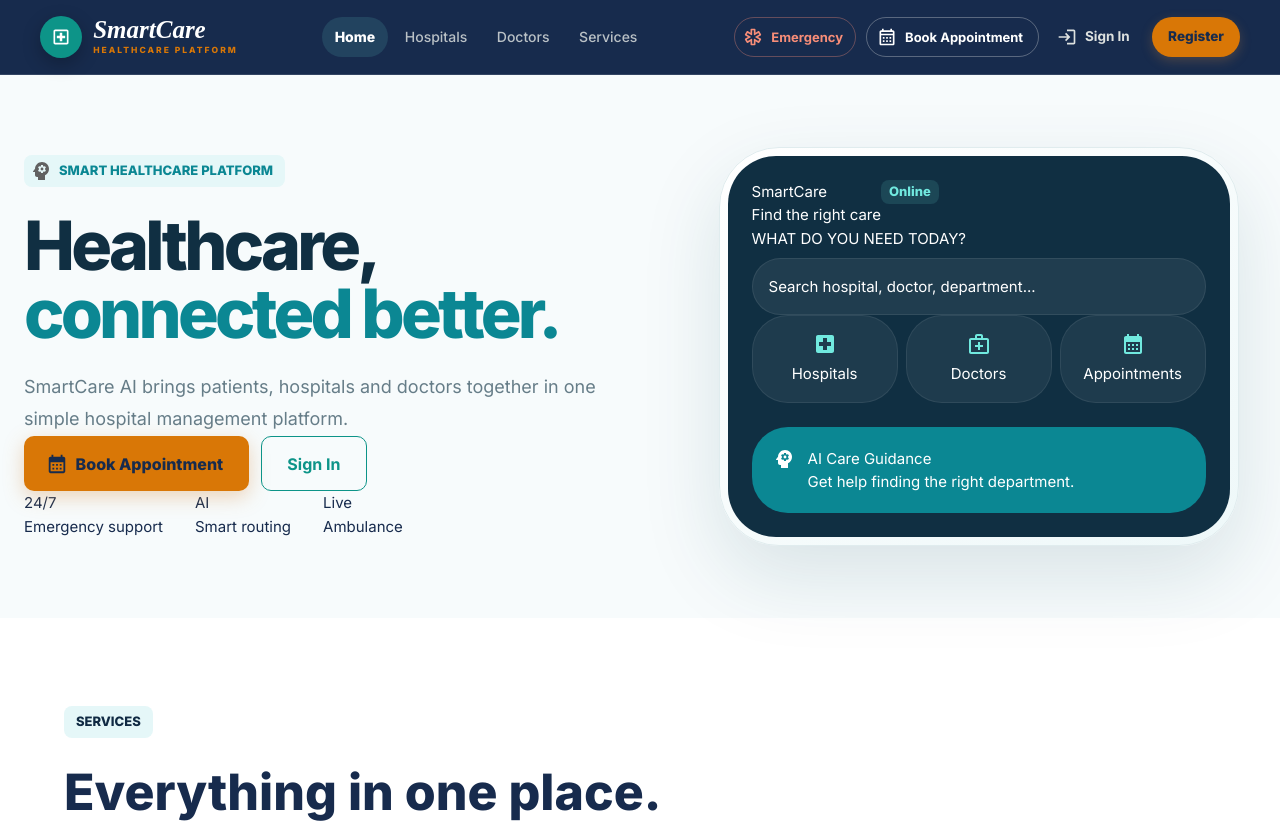
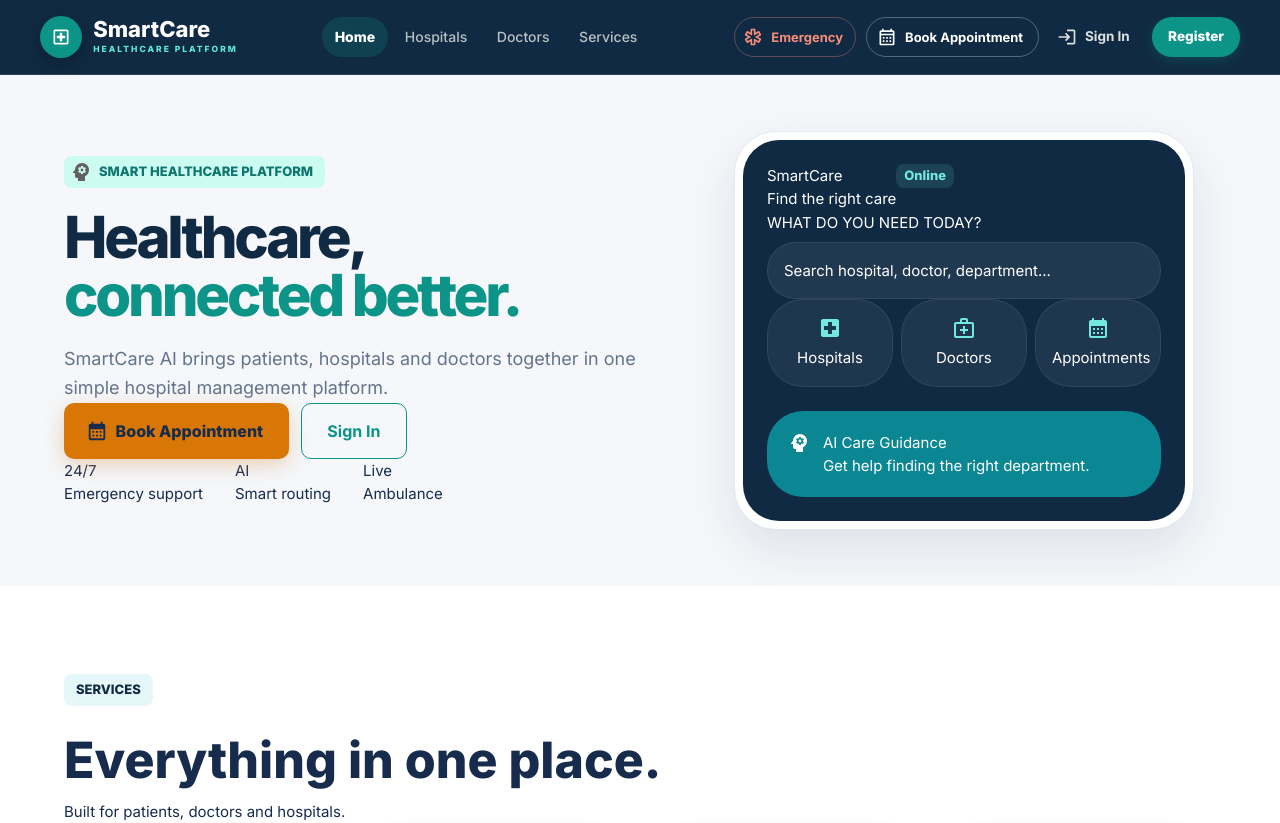
Before and after one commit to krushal-04/SmartCare-AI, a React (Create React App) app in the folder frontend/: page / in a window 1280 px wide. Shown: the top 823 px of the page. Built offline with nearby package versions, Linux system fonts and the light colour scheme.

Commit message:
refactor(public): tighten landing experience

```diff
--- a/frontend/src/components/navbars/GuestNavbar.js
+++ b/frontend/src/components/navbars/GuestNavbar.js
@@ -56,7 +56,7 @@ export default function GuestNavbar() {
                 position="sticky"
                 elevation={0}
                 sx={{
-                    bgcolor: colors.ink,
+                    bgcolor: colors.navy,
                     color: colors.white,
                     borderBottom: `1px solid ${colors.hairlineOnDark}`,
                     backdropFilter: "blur(16px)",
@@ -99,10 +99,9 @@ export default function GuestNavbar() {
                         <Box>
                             <Typography
                                 sx={{
-                                    fontFamily: "'Newsreader', serif",
-                                    fontStyle: "italic",
-                                    fontWeight: 600,
-                                    fontSize: { xs: 21, md: 25 },
+                                    fontFamily: "Inter, sans-serif",
+                                    fontWeight: 750,
+                                    fontSize: { xs: 20, md: 22 },
                                     lineHeight: 1,
                                     color: colors.white,
                                 }}
@@ -114,7 +113,7 @@ export default function GuestNavbar() {
                                     fontSize: 8.5,
                                     letterSpacing: 2,
                                     fontWeight: 800,
-                                    color: colors.amber,
+                                    color: "#5EEAD4",
                                     display: { xs: "none", sm: "block" },
                                     mt: 0.3,
                                 }}
@@ -142,7 +141,7 @@ export default function GuestNavbar() {
                                         py: 0.9,
                                         borderRadius: 2,
                                         color: active ? colors.white : "rgba(243,245,240,0.74)",
-                                        bgcolor: active ? "rgba(113,233,223,0.12)" : "transparent",
+                                        bgcolor: active ? "rgba(13,148,136,0.22)" : "transparent",
                                         fontWeight: active ? 800 : 500,
                                         fontSize: 14,
                                         textTransform: "none",
@@ -234,18 +233,18 @@ export default function GuestNavbar() {
                             variant="contained"
                             onClick={() => handleNavigate("/register")}
                             sx={{
-                                bgcolor: colors.amber,
-                                color: colors.ink,
+                                bgcolor: colors.pine,
+                                color: colors.white,
                                 fontWeight: 800,
                                 fontSize: 13.5,
                                 px: 2,
                                 py: 0.85,
                                 borderRadius: 2.2,
                                 textTransform: "none",
-                                boxShadow: "0 4px 12px rgba(214,138,60,0.25)",
+                                boxShadow: "0 4px 12px rgba(13,148,136,0.22)",
                                 "&:hover": {
-                                    bgcolor: colors.amberDeep,
-                                    boxShadow: "0 6px 18px rgba(214,138,60,0.35)",
+                                    bgcolor: colors.pineDeep,
+                                    boxShadow: "0 6px 18px rgba(13,148,136,0.3)",
                                 },
                             }}
                         >
@@ -275,7 +274,7 @@ export default function GuestNavbar() {
                 PaperProps={{
                     sx: {
                         width: { xs: "85%", sm: 360 },
-                        bgcolor: colors.ink,
+                        bgcolor: colors.navy,
                         color: colors.white,
                         p: 3,
                     },
@@ -298,9 +297,8 @@ export default function GuestNavbar() {
                         </Box>
                         <Typography
                             sx={{
-                                fontFamily: "'Newsreader', serif",
-                                fontStyle: "italic",
-                                fontWeight: 600,
+                                fontFamily: "Inter, sans-serif",
+                                fontWeight: 750,
                                 fontSize: 22,
                                 color: colors.white,
                             }}
@@ -353,7 +351,7 @@ export default function GuestNavbar() {
                                     borderRadius: 2,
                                     mb: 0.8,
                                     bgcolor: active ? "rgba(255,255,255,0.12)" : "transparent",
-                                    color: active ? colors.amber : "rgba(255,255,255,0.85)",
+                                    color: active ? "#5EEAD4" : "rgba(255,255,255,0.85)",
                                 }}
                             >
                                 <ListItemIcon sx={{ color: "inherit", minWidth: 38 }}>
@@ -413,12 +411,12 @@ export default function GuestNavbar() {
                         startIcon={<PersonAddOutlined />}
                         onClick={() => handleNavigate("/register")}
                         sx={{
-                            bgcolor: colors.amber,
-                            color: colors.ink,
+                            bgcolor: colors.pine,
+                            color: colors.white,
                             py: 1.1,
                             fontWeight: 800,
                             borderRadius: 2.5,
-                            "&:hover": { bgcolor: colors.amberDeep },
+                            "&:hover": { bgcolor: colors.pineDeep },
                         }}
                     >
                         Create Account
--- a/frontend/src/pages/Home.js
+++ b/frontend/src/pages/Home.js
@@ -1,5 +1,4 @@
-import { useEffect } from "react";
-import { useNavigate } from "react-router-dom";
+import { Navigate, useNavigate } from "react-router-dom";
 
 import {
     Box,
@@ -32,52 +31,50 @@ function Home() {
     const navigate = useNavigate();
     const { isAuthenticated, role } = useAuth();
 
-    useEffect(() => {
-        if (isAuthenticated && role) {
-            const dest = role === "admin" ? "/admin" : role === "hospital" ? "/hospital" : "/patient";
-            navigate(dest, { replace: true });
-        }
-    }, [isAuthenticated, role, navigate]);
+    if (isAuthenticated && role) {
+        const destination = role === "admin" ? "/admin" : role === "hospital" ? "/hospital" : "/patient";
+        return <Navigate to={destination} replace />;
+    }
 
     return (
         <Box
             sx={{
                 minHeight: "100vh",
-                bgcolor: "#F7FBFC",
+                bgcolor: colors.canvas,
             }}
         >
             <Navbar />
 
             {/* HERO */}
 
-            <Container maxWidth="xl">
+            <Container maxWidth="lg">
                 <Box
                     sx={{
                         display: "grid",
                         gridTemplateColumns: {
                             xs: "1fr",
-                            lg: "1.05fr .95fr",
+                            lg: "1.08fr .92fr",
                         },
                         alignItems: "center",
                         gap: {
-                            xs: 5,
-                            lg: 8,
+                            xs: 4,
+                            lg: 7,
                         },
                         py: {
-                            xs: 6,
-                            md: 9,
+                            xs: 5,
+                            md: 7,
                         },
                     }}
                 >
-                    <Box>
+                    <Box sx={{ maxWidth: 610 }}>
                         <Chip
                             icon={<Psychology />}
                             label="SMART HEALTHCARE PLATFORM"
                             sx={{
-                                bgcolor: "#E5F7F8",
-                                color: "#0B8793",
-                                fontWeight: 900,
-                                mb: 3,
+                                bgcolor: colors.pineSoft,
+                                color: colors.pineDeep,
+                                fontWeight: 800,
+                                mb: 2.5,
                             }}
                         />
 
@@ -86,12 +83,12 @@ function Home() {
                                 fontSize: {
                                     xs: 44,
                                     sm: 54,
-                                    md: 68,
+                                    md: 58,
                                 },
                                 fontWeight: 900,
                                 lineHeight: 1,
                                 letterSpacing: "-0.055em",
-                                color: "#102F42",
+                                color: colors.navy,
                             }}
                         >
                             Healthcare,
@@ -99,7 +96,7 @@ function Home() {
                                 component="span"
                                 sx={{
                                     display: "block",
-                                    color: "#0B8793",
+                                    color: colors.pine,
                                 }}
                             >
                                 connected better.
@@ -108,14 +105,14 @@ function Home() {
 
                         <Typography
                             sx={{
-                                mt: 3,
+                                mt: 2.5,
                                 maxWidth: 610,
                                 fontSize: {
                                     xs: 16,
                                     md: 18,
                                 },
-                                color: "#667D88",
-                                lineHeight: 1.8,
+                                color: colors.slate,
+                                lineHeight: 1.65,
                             }}
                         >
                             SmartCare AI brings patients,
@@ -129,7 +126,7 @@ function Home() {
                                 sm: "row",
                             }}
                             spacing={1.5}
-                            mt={4}
+                            mt={3.5}
                         >
                             {isAuthenticated && role === "patient" ? (
                                 <>
@@ -141,12 +138,12 @@ function Home() {
                                         sx={{
                                             px: 3.2,
                                             py: 1.6,
-                                            bgcolor: colors.amber,
-                                            color: colors.ink,
+                                            bgcolor: colors.pine,
+                                            color: colors.white,
                                             fontWeight: 800,
-                                            boxShadow: "0 6px 20px rgba(214,138,60,0.35)",
+                                            boxShadow: "0 6px 20px rgba(13,148,136,0.24)",
                                             "&:hover": {
-                                                bgcolor: colors.amberDeep,
+                                                bgcolor: colors.pineDeep,
                                             },
                                         }}
                                     >
@@ -325,24 +322,21 @@ function Home() {
                             elevation={0}
                             sx={{
                                 width: "100%",
-                                maxWidth: 520,
-                                borderRadius: 5,
+                                maxWidth: 460,
+                                borderRadius: 3.5,
                                 p: 1,
-                                background:
-                                    "linear-gradient(145deg,#FFFFFF,#EEF8F9)",
-                                border:
-                                    "1px solid #E0ECEE",
-                                boxShadow:
-                                    "0 30px 80px rgba(16,70,85,.13)",
+                                bgcolor: colors.white,
+                                border: `1px solid ${colors.hairline}`,
+                                boxShadow: "0 20px 50px rgba(16,42,67,.10)",
                             }}
                         >
                             <Box
                                 sx={{
-                                    bgcolor: "#102F42",
-                                    borderRadius: 4,
+                                    bgcolor: colors.navy,
+                                    borderRadius: 3,
                                     p: {
-                                        xs: 2,
-                                        sm: 3,
+                                            xs: 2.5,
+                                            sm: 3,
                                     },
                                     color: "#fff",
                                 }}
```
